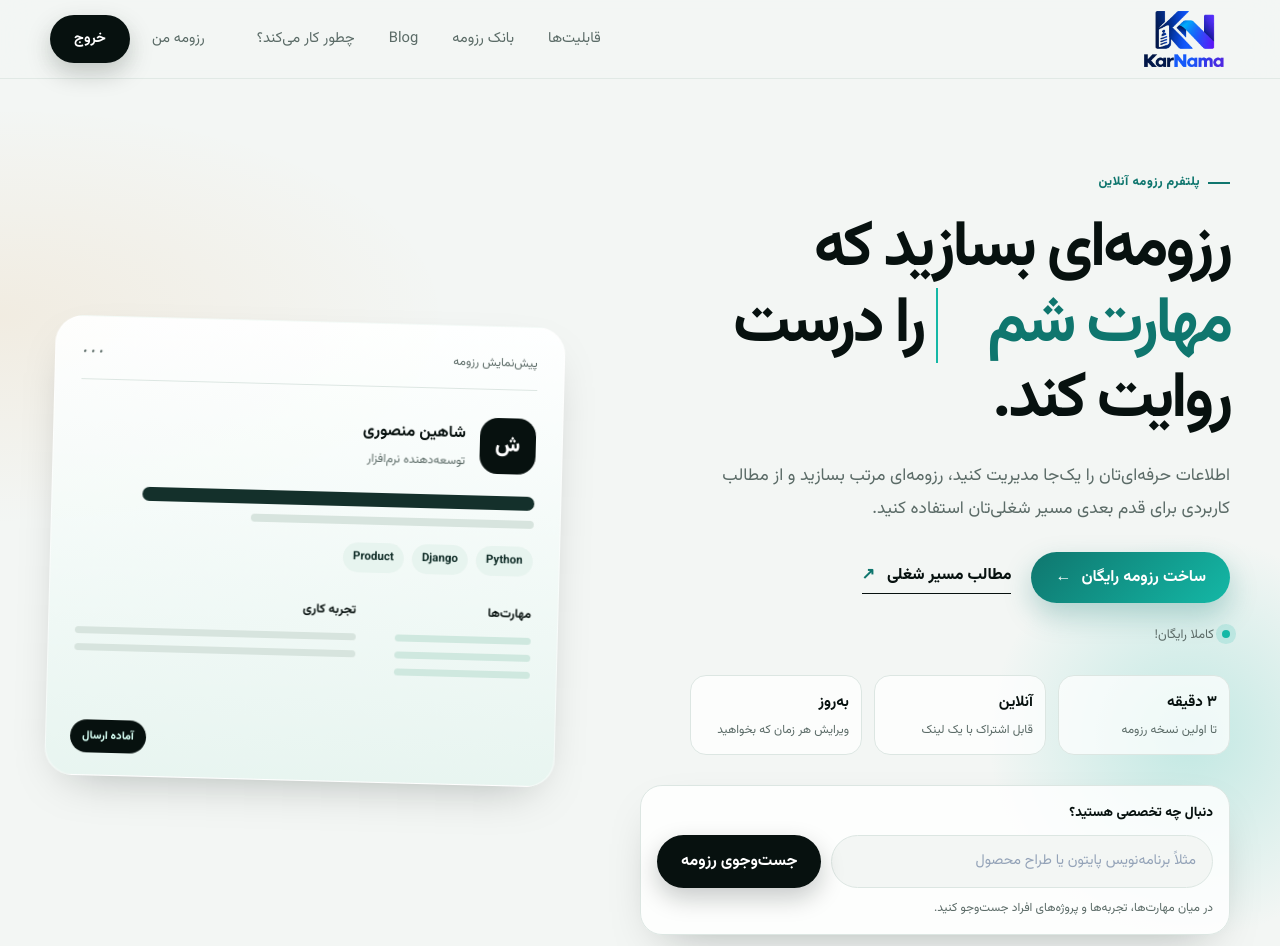
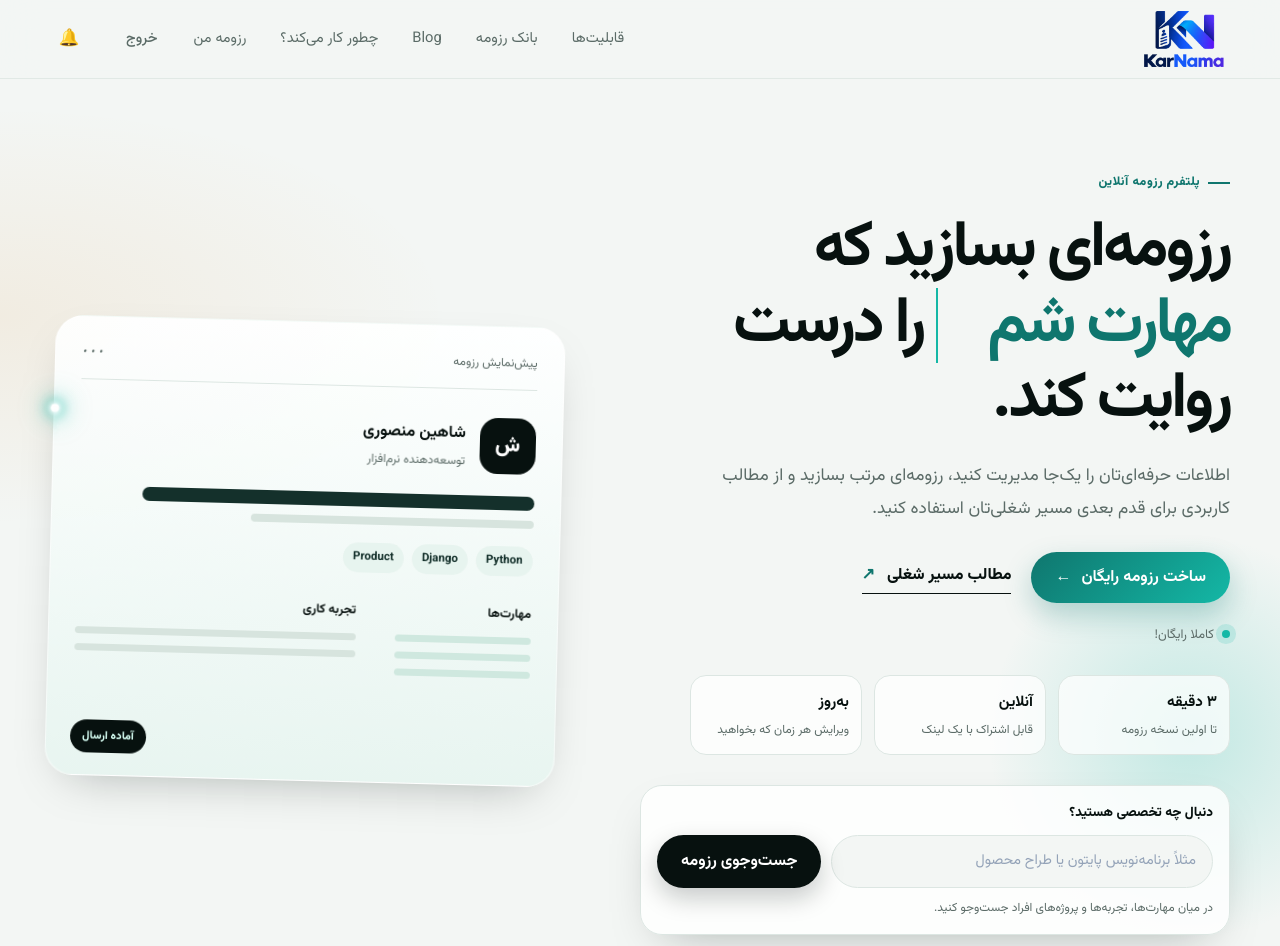
Before and after one commit to shahin-mansouri/KarNama, a Django app: page / in a window 1280 px wide. Shown: the top 946 px of the page. Run offline with Django 5.2, Linux system fonts and the light colour scheme; the visitor is signed in with stand-in values (Sample User, id 1); data comes from the database, SQL or seed files in the repository; data that the repository does not hold is empty.

Commit message:
feat: implement messaging system with unread message count and notifications

```diff
--- a/home/static/home/css/home.css
+++ b/home/static/home/css/home.css
@@ -66,7 +66,7 @@ img { max-width: 100%; display: block; }
 }
 .brand { display: inline-flex; align-items: center; margin-inline-end: auto; }
 .brand img { width: 92px; height: 56px; object-fit: contain; }
-.home-nav { display: flex; gap: 6px; color: var(--muted); font-size: .92rem; }
+.home-nav { display: flex; align-items: center; gap: 6px; color: var(--muted); font-size: .92rem; }
 .home-nav a {
   padding: 8px 14px;
   border-radius: 999px;
@@ -74,9 +74,37 @@ img { max-width: 100%; display: block; }
 }
 .home-nav a:hover,
 .text-link:hover { color: var(--coral); background: rgba(15, 118, 110, .08); }
+.notification-link {
+  position: relative;
+  display: inline-grid;
+  place-items: center;
+  width: 38px;
+  height: 38px;
+  border-radius: 50%;
+  color: var(--muted);
+  font-size: 1.05rem;
+  transition: background .25s ease, color .25s ease;
+}
+.notification-link:hover { color: var(--coral); background: rgba(15, 118, 110, .08); }
+.notification-link b {
+  position: absolute;
+  top: -2px;
+  inset-inline-end: -3px;
+  min-width: 18px;
+  height: 18px;
+  padding: 0 4px;
+  border-radius: 999px;
+  background: var(--gold);
+  color: #fff;
+  font-size: .65rem;
+  line-height: 18px;
+  text-align: center;
+}
 .account-actions { display: flex; align-items: center; gap: 12px; font-size: .9rem; }
 .text-link { color: var(--muted); padding: 8px 10px; border-radius: 999px; }
 .logout-form { margin: 0; }
+.logout-form .button-dark { padding: 8px 10px; background: transparent; color: var(--muted); box-shadow: none; font-size: .9rem; font-weight: 500; }
+.logout-form .button-dark:hover { color: var(--coral); background: rgba(15, 118, 110, .08); }
 
 .button {
   display: inline-flex;
@@ -202,6 +230,39 @@ img { max-width: 100%; display: block; }
   background: linear-gradient(180deg, rgba(255,255,255,.92), rgba(231,244,239,.92));
   box-shadow: var(--shadow);
   transform: rotate(1.5deg);
+}
+.hero-border { isolation: isolate; }
+.hero-border-comet {
+  position: absolute;
+  z-index: 2;
+  width: 8px;
+  height: 8px;
+  border-radius: 50%;
+  background: #fff;
+  box-shadow:
+    0 0 5px 2px rgba(255, 255, 255, .95),
+    0 0 14px 4px rgba(20, 184, 166, .72),
+    0 0 28px 8px rgba(20, 184, 166, .28);
+  offset-path: inset(1px round 27px);
+  offset-anchor: center;
+  offset-rotate: auto;
+  offset-distance: 0%;
+  animation: heroCometTravel 7s linear infinite;
+  will-change: offset-distance;
+  pointer-events: none;
+}
+.hero-border-comet::before {
+  content: '';
+  position: absolute;
+  top: 50%;
+  right: 2px;
+  width: 34px;
+  height: 4px;
+  border-radius: 999px;
+  background: linear-gradient(90deg, transparent, rgba(20, 184, 166, .08), rgba(255, 255, 255, .72));
+  filter: blur(2px);
+  transform: translateY(-50%);
+  transform-origin: right center;
 }
 .board-top {
   display: flex;
--- a/home/templates/home/base.html
+++ b/home/templates/home/base.html
@@ -35,7 +35,6 @@
         <a href="{% url 'resume_bank' %}">بانک رزومه</a>
         <a href="{% url 'home' %}#blog">Blog</a>
         <a href="{% url 'home' %}#steps">چطور کار می‌کند؟</a>
-      </nav>
         <div class="account-actions">
           {% if user.is_authenticated %}
             <a class="text-link" href="{% url 'profile' user.username %}">رزومه من</a>
@@ -48,6 +47,13 @@
             <a class="button button-dark" href="{% url 'login' %}">ثبت‌نام رایگان</a>
           {% endif %}
         </div>
+      </nav>
+      {% if user.is_authenticated %}
+        <a class="notification-link" href="{% url 'message_list' %}" aria-label="پیام‌ها{% if unread_message_count %}، {{ unread_message_count }} پیام خوانده‌نشده{% endif %}">
+          <span aria-hidden="true">🔔</span>
+          {% if unread_message_count %}<b>{{ unread_message_count }}</b>{% endif %}
+        </a>
+      {% endif %}
       <button class="home-menu-toggle" id="homeMenuToggle" aria-label="باز کردن منو" aria-expanded="false"><span></span><span></span><span></span></button>
     </div>
   </header>
--- a/home/templates/home/home.html
+++ b/home/templates/home/home.html
@@ -34,7 +34,8 @@
           <small>در میان مهارت‌ها، تجربه‌ها و پروژه‌های افراد جست‌وجو کنید.</small>
         </form>
       </div>
-      <div class="hero-board" aria-label="پیش‌نمایش رزومه">
+      <div class="hero-board hero-border" aria-label="پیش‌نمایش رزومه">
+        <span class="hero-border-comet" aria-hidden="true"></span>
         <div class="board-top"><span>پیش‌نمایش رزومه</span><i>•••</i></div>
         <div class="board-profile"><div class="profile-mark">ش</div><div><strong>شاهین منصوری</strong><small>توسعه‌دهنده نرم‌افزار</small></div></div>
         <div class="board-line wide"></div><div class="board-line"></div>
--- a/index/templates/index/base.html
+++ b/index/templates/index/base.html
@@ -48,6 +48,12 @@
         </ul>
       </nav>
       <div class="nav-actions">
+        {% if request.user.is_authenticated %}
+          <a class="notification-link" href="{% url 'message_list' %}" aria-label="پیام‌ها{% if unread_message_count %}، {{ unread_message_count }} پیام خوانده‌نشده{% endif %}">
+            <span aria-hidden="true">🔔</span>
+            {% if unread_message_count %}<b>{{ unread_message_count }}</b>{% endif %}
+          </a>
+        {% endif %}
         <button class="theme-toggle" id="themeToggle" aria-label="Toggle theme">🌙</button>
         <button class="hamburger" id="hamburger" aria-label="Toggle menu" aria-expanded="false">
           <span></span><span></span><span></span>
--- /dev/null
+++ b/message/context_processors.py
@@ -0,0 +1,13 @@
+from .models import ContactMessage
+
+
+def unread_message_count(request):
+	if not request.user.is_authenticated:
+		return {'unread_message_count': 0}
+
+	return {
+		'unread_message_count': ContactMessage.objects.filter(
+			recipient=request.user,
+			is_read=False,
+		).count(),
+	}
--- /dev/null
+++ b/message/templates/message/base.html
@@ -0,0 +1 @@
+{% extends 'home/base.html' %}
--- a/message/urls.py
+++ b/message/urls.py
@@ -1,8 +1,10 @@
 from django.urls import path
 
-from .views import add_testimonial, send_message
+from .views import add_testimonial, message_detail, message_list, send_message
 
 urlpatterns = [
+	path('', message_list, name='message_list'),
+	path('<int:pk>/', message_detail, name='message_detail'),
 	path('<str:username>/send/', send_message, name='send_message'),
 	path('<str:username>/testimonial/', add_testimonial, name='add_testimonial'),
 ]
--- a/my_resume/settings.py
+++ b/my_resume/settings.py
@@ -77,6 +77,7 @@ TEMPLATES = [
                 'django.template.context_processors.request',
                 'django.contrib.auth.context_processors.auth',
                 'django.contrib.messages.context_processors.messages',
+                'message.context_processors.unread_message_count',
             ],
         },
     },
```
Also changed, not shown: other parts of home/static/home/css/home.css (+40 -1 lines), index/static/index/css/style.css (+26 -0 lines), message/templates/message/message_detail.html (added, +20 -0 lines), message/views.py (+21 -1 lines). Lines whose indentation alone changed are shown as unchanged.
